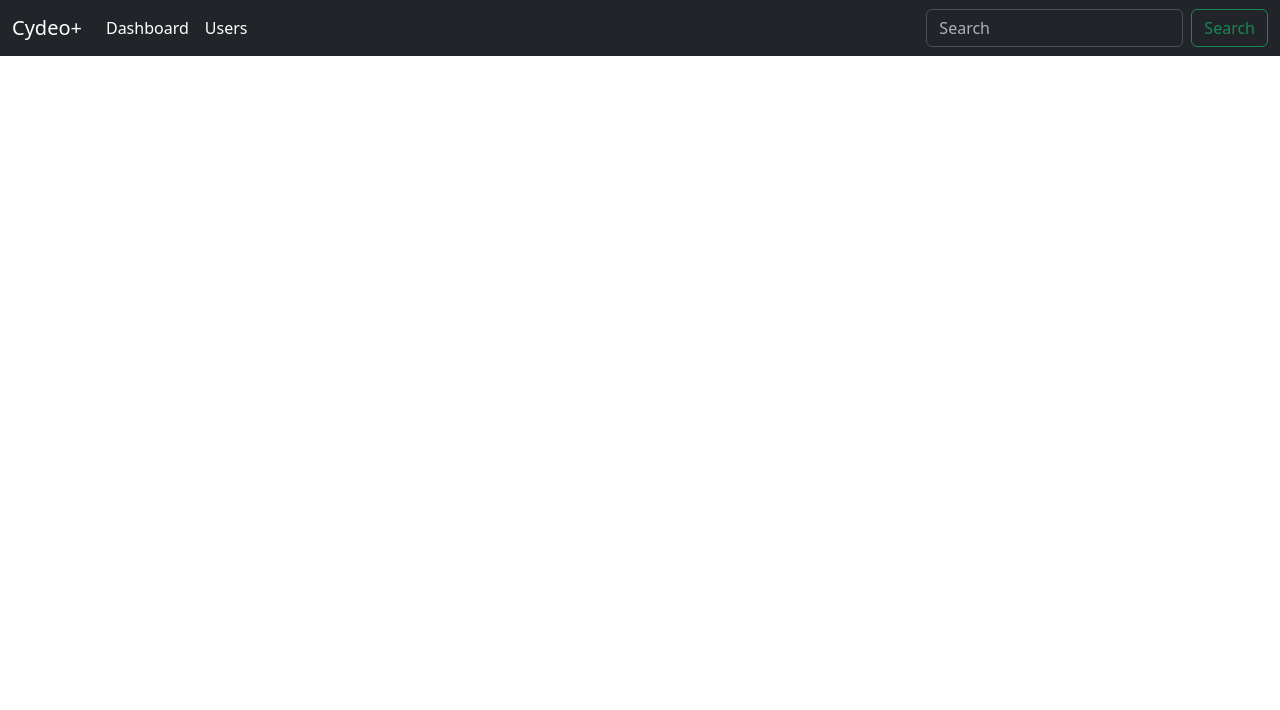
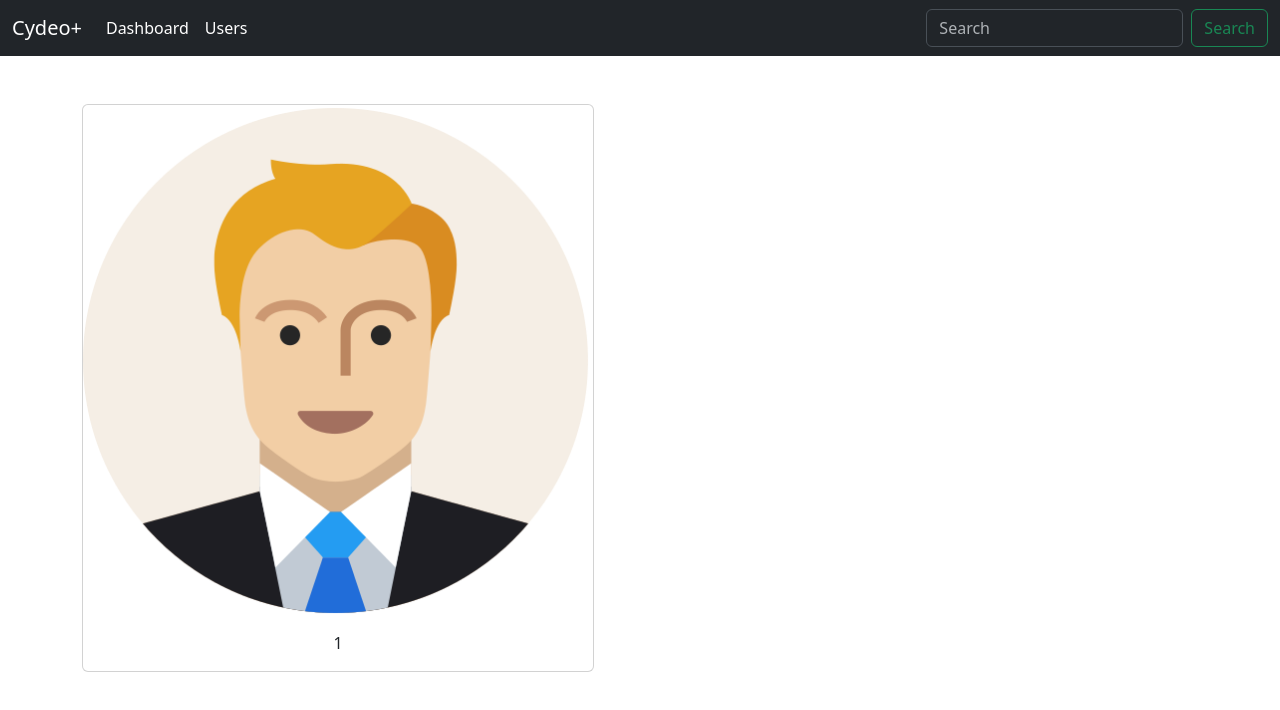
Before and after one commit to koltikin/Angular_mentor_plus, an Angular app: page /users/1 in a window 1280 px wide. Before the commit this address led to /. Shown: the top 710 px of the page. Built offline with nearby package versions, Linux system fonts and the light colour scheme.

Commit message:
routeParam

```diff
--- a/src/app/app-routing.module.ts
+++ b/src/app/app-routing.module.ts
@@ -3,10 +3,12 @@ import { CommonModule } from '@angular/common';
 import { RouterModule, Routes } from '@angular/router';
 import { UserCreateComponent } from './user/user-create/user-create.component';
 import { DashboardComponent } from './dashboard/dashboard/dashboard.component';
+import { UserDetailComponent } from './user/user-detail/user-detail.component';
 
 const routes: Routes = [
   { path: 'users', component: UserCreateComponent },
   { path: 'dashboard', component: DashboardComponent },
+  { path: 'users/:username', component: UserDetailComponent},
   { path: '', redirectTo: '/dashboard', pathMatch: 'full' },
 
 ];
--- a/src/app/dashboard/dashboard/dashboard.component.html
+++ b/src/app/dashboard/dashboard/dashboard.component.html
@@ -3,12 +3,14 @@
     <h2>Top 10 Most Liked Users!</h2>
 </div>
 <br>
-<div class="row d-flex justify-content-center">
-    <div class="card  m-2" style="width: 10rem;" *ngFor="let user of likedUser$ | async">
+<div class="row d-flex justify-content-center align-items-center">
+    <div class="card align-items-center m-2" style="width: 10rem;" *ngFor="let user of likedUser$ | async">
         <img src="assets/images/userone.png" class="card-img-top" alt="selected_user">
-        <div class="card-body">
+        <div class="card-body  ">
           <p class="card-text text-center">{{ user.username }}</p>
-          <span class="badge text-bg-success">{{ user.likecount}}</span>
+          <a class="btn btn-primary btn-outline stretched-link" [routerLink]="['/users', user.username]">
+            <span class="badge">{{ user.likecount}}</span>
+          </a>
         </div>
     </div>
 </div>
--- a/src/app/dashboard/dashboard/dashboard.component.ts
+++ b/src/app/dashboard/dashboard/dashboard.component.ts
@@ -1,5 +1,5 @@
 import { Component, OnInit } from '@angular/core';
-import { Observable, filter} from 'rxjs';
+import { Observable, filter, switchMap} from 'rxjs';
 import { UserService } from 'src/app/services/user.service';
 import { User } from 'src/app/shared/user';
 
--- a/src/app/services/user.service.ts
+++ b/src/app/services/user.service.ts
@@ -29,6 +29,11 @@ export class UserService {
   //   this.userList.push(user);
   // }
 
+  getUserByUsername(userName: string): User{
+    let index : number = this.userList.findIndex(d => d.username === userName);
+    return this.userList[index];
+  };
+
   addUser(user: User): void{
     this.userList.push(user);
     this.users.next(this.userList);
--- a/src/app/user/user-create/user-create.component.html
+++ b/src/app/user/user-create/user-create.component.html
@@ -7,7 +7,7 @@
         <label for="exampleInputEmail1" class="form-label">Username</label>
         <input type="email" class="form-control" id="exampleInputEmail1" aria-describedby="emailHelp" name="username" ngModel>
       </div>
-      <button type="submit" class="btn btn-primary" >Submit</button>
+      <button type="submit" class="btn btn-primary" >Add User</button>
   </form>
   <br>
   <div class="list-group">
--- a/src/app/user/user-detail/user-detail.component.html
+++ b/src/app/user/user-detail/user-detail.component.html
@@ -1,6 +1,9 @@
 <br>
 <br>
-<div class="card d-flex align-items-center" style="width: 32rem;" *ngIf="selectedUser">
+
+<div class="row">
+  <div class="col-6" *ngIf="selectedUser">
+    <div class="card d-flex align-items-center" style="width: 32rem;" >
       <img src="assets/images/userone.png" class="card-img-top" alt="selected_user">
       <div class="card-body">
         <p class="card-text text-center">{{ selectedUser.username }}</p>
@@ -8,9 +11,16 @@
         <button class="btn btn-danger" (click)="onUnLikeUser(selectedUser)" *ngIf="liked">UnLike!</button>
       </div>
     </div>
-<div class="card d-flex align-items-center" style="width: 32rem;" *ngIf="!selectedUser">
+  </div>
+  <div class="col-6 " *ngIf="!selectedUser">
+    <div class="card d-flex align-items-center " style="width: 32rem;" >
       <img src="assets/images/userone.png" class="card-img-top" alt="selected_user">
-  <div class="card-body">
+      <div class="card-body" *ngIf="!userName">
         <p class="card-text"> Please Select User</p>
       </div>
+      <div class="card-body" *ngIf="userName">
+        <p class="card-text"> {{ userName }}</p>
       </div>
+    </div>
+  </div>
+</div>
--- a/src/app/user/user-detail/user-detail.component.ts
+++ b/src/app/user/user-detail/user-detail.component.ts
@@ -1,4 +1,6 @@
 import { Component, EventEmitter, Input, OnInit, Output } from '@angular/core';
+import { ActivatedRoute, Router } from '@angular/router';
+import { Observable } from 'rxjs';
 import { UserService } from 'src/app/services/user.service';
 import { User } from 'src/app/shared/user';
 
@@ -7,16 +9,25 @@ import { User } from 'src/app/shared/user';
   templateUrl: './user-detail.component.html',
   styleUrls: ['./user-detail.component.css']
 })
-export class UserDetailComponent{
+export class UserDetailComponent implements OnInit{
   @Input('selectedUser') selectedUser?: User;
   @Output() userLikeEvent:EventEmitter<User> =new EventEmitter<User>();
   liked: boolean = false;
+  userName: string | null | undefined;
 
-  constructor(private userService: UserService){}
+  constructor(private userService: UserService,
+              private router: Router,
+              private route: ActivatedRoute){}
+
+  ngOnInit(): void {
+    const routeParam = this.route.snapshot.paramMap.get('username');
+    this.userName = routeParam;
+  }
 
   onLikeUser(user : User){
     this.userLikeEvent.emit(user);
     this.liked = true;
+    this.router.navigate(['dashboard']);
   }
 
   onUnLikeUser(user: User){
```
Lines whose indentation alone changed are shown as unchanged.
